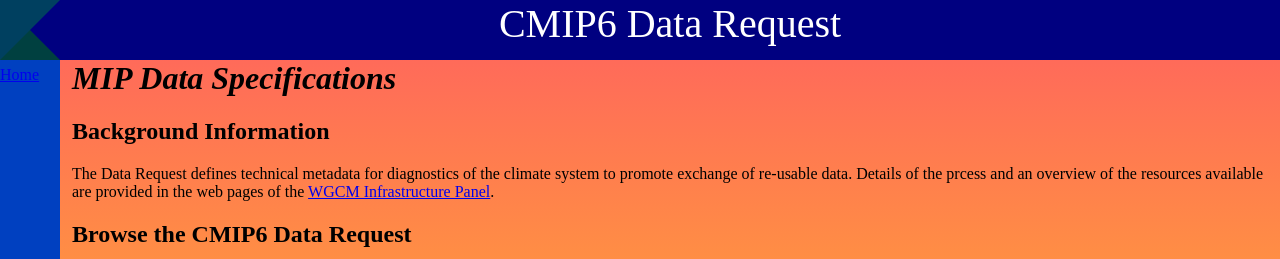
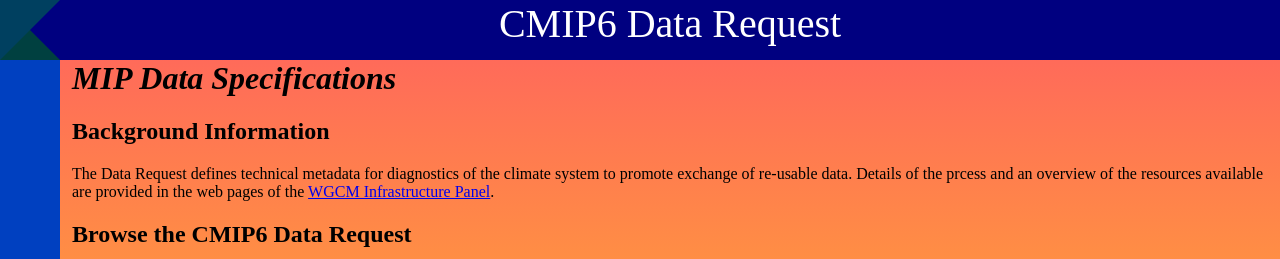
Before and after one commit to cmip6dr/cmip6dr.github.io, a Jekyll site: the page built from index.md, in a window 1280 px wide. Shown: the top 259 px of the page. Built offline with Jekyll 4.4.1, drawn with Linux system fonts in a browser that asks for light colours.

Commit message:
Update main.html

```diff
--- a/_layouts/main.html
+++ b/_layouts/main.html
@@ -11,7 +11,7 @@
 
 <div id="nav">
    <div class="content">
-   <div><a href="index.html" title="Home">Home</a></div>
+   <div></div>
    </div>
 </div>
 
```
